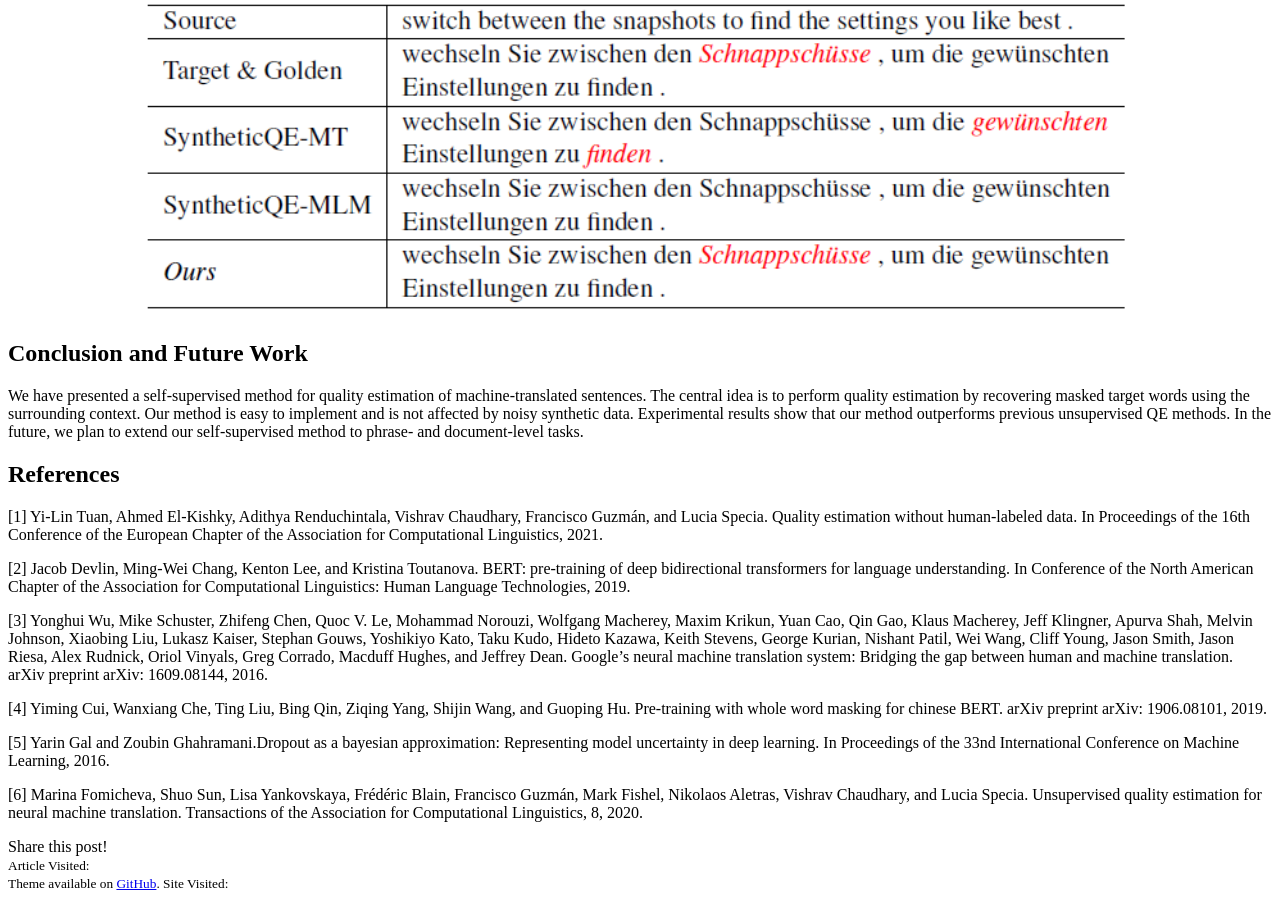
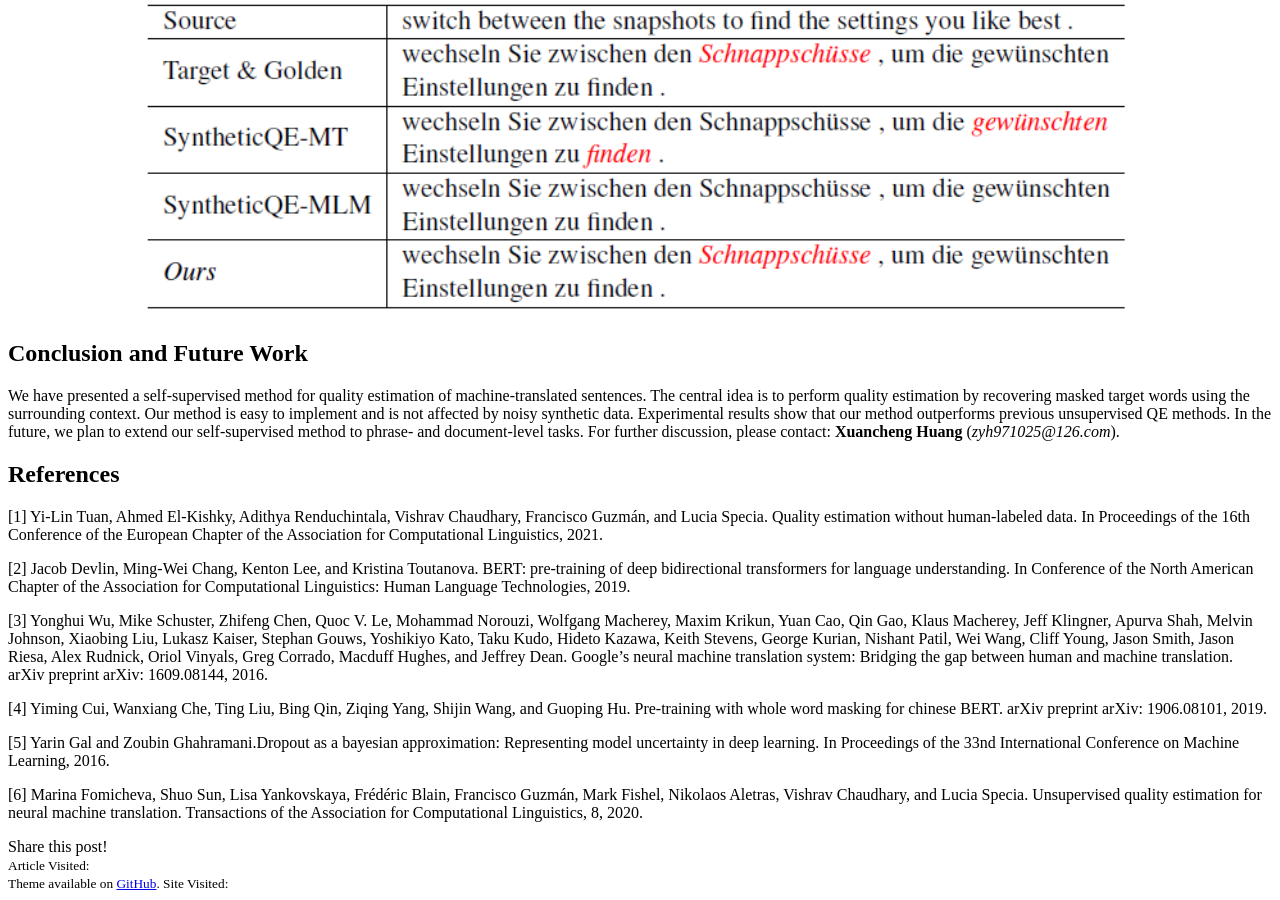
Before and after one commit to thumtblog/thumtblog.github.io, a Jekyll site: the page built from _posts/2021-09-20-self-supervised-qe.md, in a window 1280 px wide and 900 px high, scrolled down 3138 px. Built offline with Jekyll 4.4.1, drawn with Linux system fonts in a browser that asks for light colours; comment, search, counter and statistics services are not loaded.

Commit message:
added qe

```diff
--- a/_posts/2021-09-20-self-supervised-qe.md
+++ b/_posts/2021-09-20-self-supervised-qe.md
@@ -54,7 +54,7 @@
 
 ## Conclusion and Future Work
 
-We have presented a self-supervised method for quality estimation of machine-translated sentences. The central idea is to perform quality estimation by recovering masked target words using the surrounding context. Our method is easy to implement and is not affected by noisy synthetic data. Experimental results show that our method outperforms previous unsupervised QE methods. In the future, we plan to extend our self-supervised method to phrase- and document-level tasks.
+We have presented a self-supervised method for quality estimation of machine-translated sentences. The central idea is to perform quality estimation by recovering masked target words using the surrounding context. Our method is easy to implement and is not affected by noisy synthetic data. Experimental results show that our method outperforms previous unsupervised QE methods. In the future, we plan to extend our self-supervised method to phrase- and document-level tasks. For further discussion, please contact: **Xuancheng Huang** (*zyh971025@126.com*).
 
 ## References
 
```
